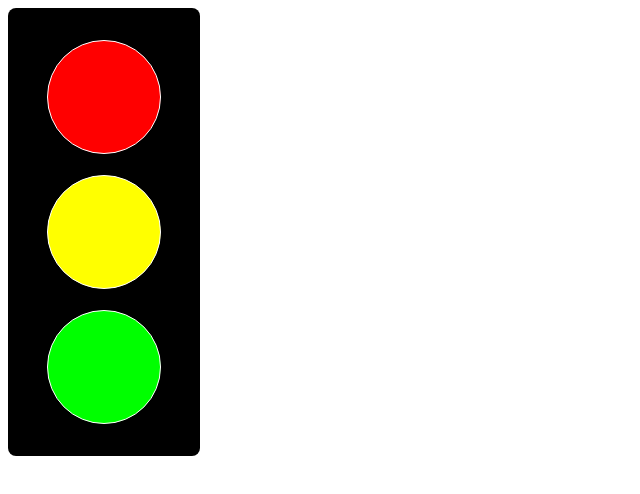
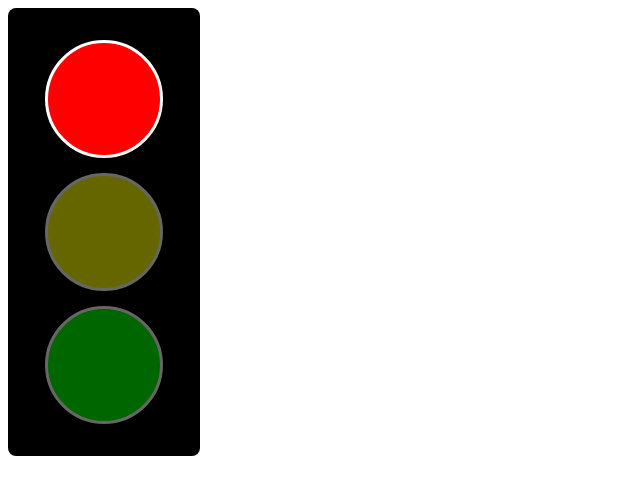
Before and after one commit to SavioSA/trafic-light, an Angular app: page /trafic-light in a window 1280 px wide. Shown: the top 494 px of the page, without its empty margins (0-640 px from the left). Built offline with nearby package versions, Linux system fonts and the light colour scheme.

Commit message:
add logic to change light on

```diff
--- a/src/app/modules/trafic-light/trafic-light.component.html
+++ b/src/app/modules/trafic-light/trafic-light.component.html
@@ -1,13 +1,10 @@
 <section>
-  <div class="trafic-light">
-    <div class="light red">
-
+  <div class="trafic-light" (click)="changeColor()">
+    <div class="light red on">
     </div>
-    <div class="light yellow">
-
+    <div class="light yellow off">
     </div>
-    <div class="light green">
-
+    <div class="light green off">
     </div>
   </div>
 </section>
--- a/src/app/modules/trafic-light/trafic-light.component.scss
+++ b/src/app/modules/trafic-light/trafic-light.component.scss
@@ -1,4 +1,5 @@
 .trafic-light{
+  cursor: pointer;
   border-radius: .5rem;
   padding: {
     top: 2rem;
@@ -8,14 +9,15 @@
   height: 24rem;
   display: flex;
   flex-direction: column;
-  background-color: #000;
+  background-color: rgb(0, 0, 0);
   justify-content: space-between;
   align-items: center;
   .light{
-    border: 1px solid #fff;
+    border: 3px solid #fff;
     border-radius: 5rem;
     width: 7rem;
     height: 7rem;
+    transition: ease-in 1s;
   }
 
   .red{
@@ -29,4 +31,8 @@
   .green{
     background-color: rgb(0, 255, 0);
   }
+
+  .off{
+    opacity: .4;
+  }
 }
--- a/src/app/modules/trafic-light/trafic-light.component.ts
+++ b/src/app/modules/trafic-light/trafic-light.component.ts
@@ -12,4 +12,39 @@ export class TraficLightComponent implements OnInit {
   ngOnInit(): void {
   }
 
+  changeColor(): void{
+    const traficColors = [
+      {
+        previous: 'red',
+        next: 'yellow'
+      },
+      {
+        previous: 'yellow',
+        next: 'green'
+      },
+      {
+        previous: 'green',
+        next: 'red'
+      }
+    ];
+    const lightOn = document.querySelector('.on');
+    this.lightsManager(lightOn, 'turnOff');
+    traficColors.forEach((color) => {
+      if (lightOn.classList.contains(color.previous)) {
+        const lightToOn = document.querySelector(`.${color.next}`)
+        this.lightsManager(lightToOn, 'turnOn');
+      }
+    });
+  }
+
+  lightsManager(light, action): void{
+    if (action === "turnOn") {
+      light.classList.add('on');
+      light.classList.remove('off');
+    } else if (action === 'turnOff') {
+      light.classList.add('off');
+      light.classList.remove('on');
+    }
+  }
+
 }
```
